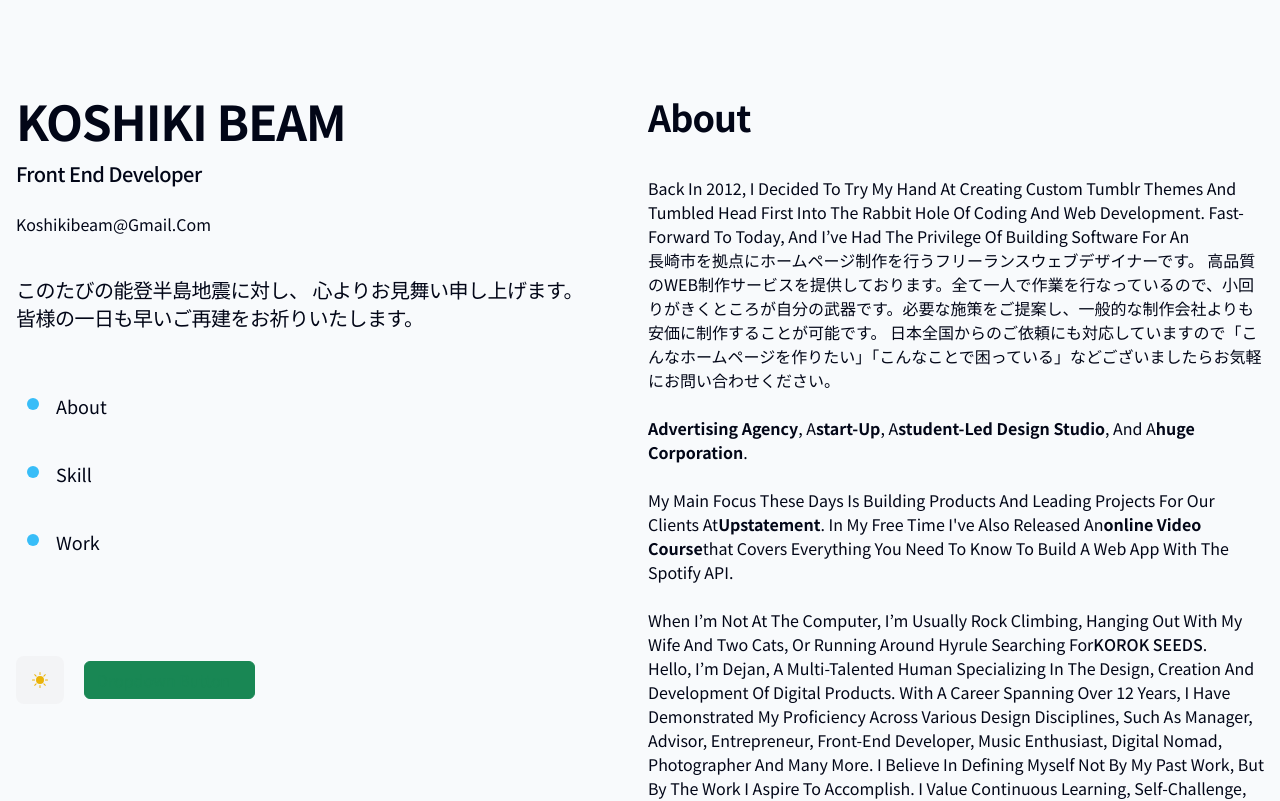
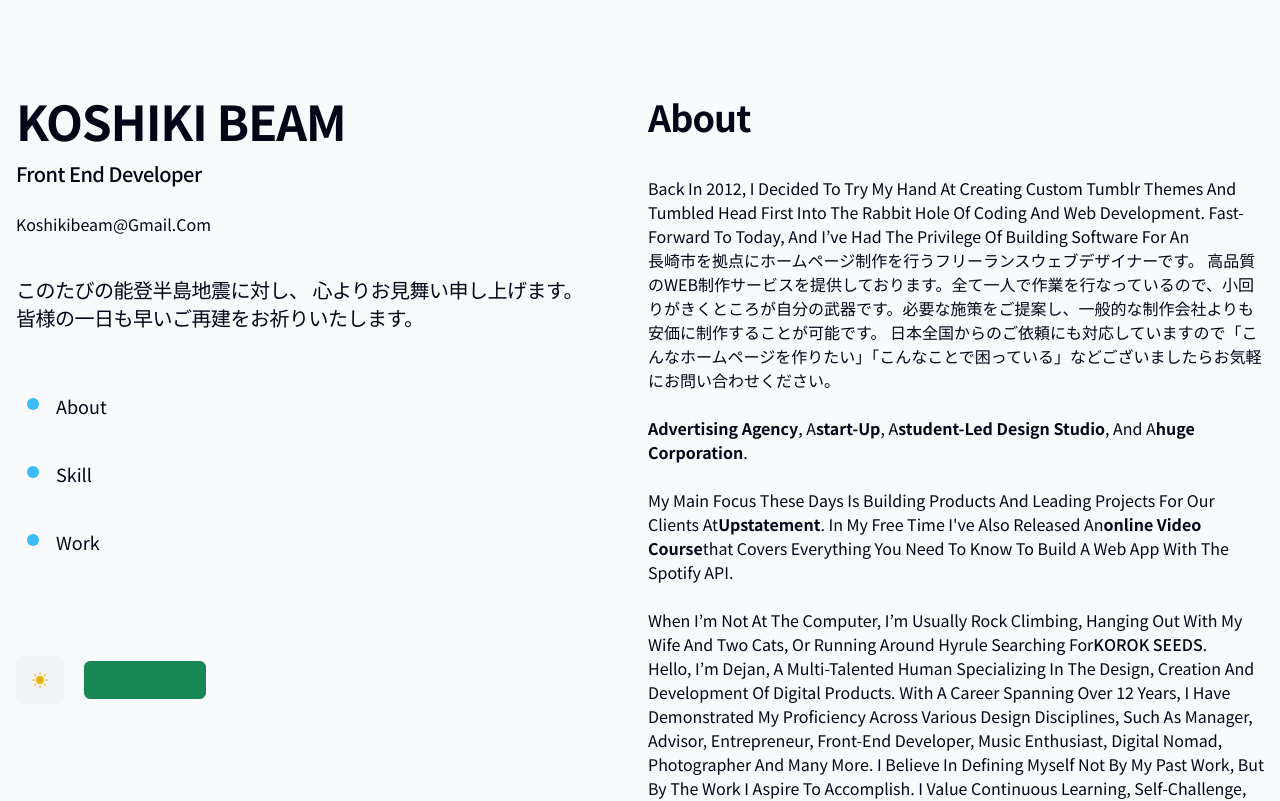
Before and after one commit to KOSHIKIBEAM/portfolio_2023_01_24, a React (Vite) app: page / in a window 1280 px wide. Shown: the top 801 px of the page. Built offline with nearby package versions, Linux system fonts and the light colour scheme.

Commit message:
🎨 ボタン作成 Dropdown Button → Translation

```diff
--- a/src/components/template/SelectButton.jsx
+++ b/src/components/template/SelectButton.jsx
@@ -29,7 +29,7 @@ const SelectButton = () => {
           variant="success"
           id="dropdown-basic"
         >
-          Dropdown Button
+          Translation
         </Dropdown.Toggle>
 
         <Dropdown.Menu>
--- a/tailwind.config.js
+++ b/tailwind.config.js
@@ -31,14 +31,6 @@ export default {
             strokeDasharray: "440 440",
           },
         },
-        circleAnim_sp: {
-          "0%": {
-            strokeDasharray: "0 346",
-          },
-          "100%": {
-            strokeDasharray: "346 346",
-          },
-        },
         bound: {
           "0%": { transform: "translateY(0)" },
           "5%": { transform: "translateY(0)" },
```
